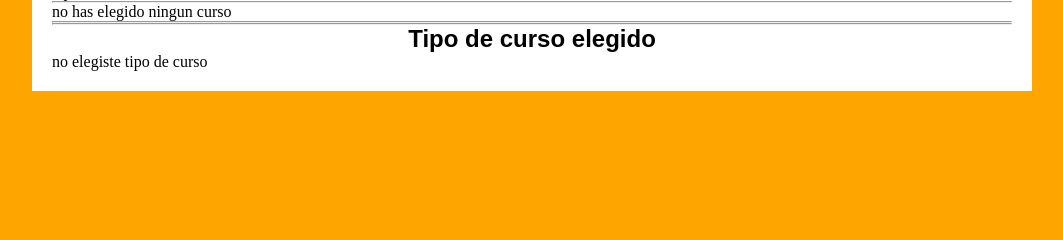
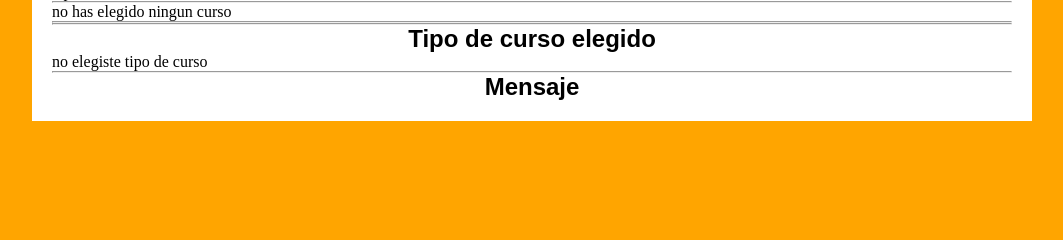
Before and after one commit to mjmf1/Curso-PHP-Udemy, a PHP site: page /respuesta.php in a window 1280 px wide. Shown: the part 92-332 px from the top of the page, without its empty margins (108-1171 px from the left). Run offline with PHP 8.4, Linux system fonts and the light colour scheme; data that the repository does not hold is empty; some web fonts are replaced.

Commit message:
Leyendo valores de un

```diff
--- a/formularios/respuesta.php
+++ b/formularios/respuesta.php
@@ -109,7 +109,19 @@
        }else {
          echo 'no elegiste tipo de curso';
        } ?>
+       <hr>
 
+   <?php   //validar textarea?>
+
+   <h2>Mensaje</h2>
+   <?php if(isset($_POST['mensaje'])){
+     $mensaje = $_POST['mensaje'];
+     if(strlen($mensaje) > 0 && trim($mensaje)){
+       echo $mensaje;
+     } else {
+       echo 'el mensaje esta vacio';
+     }
+   } ?>
 
     </div>
   </body>
```
